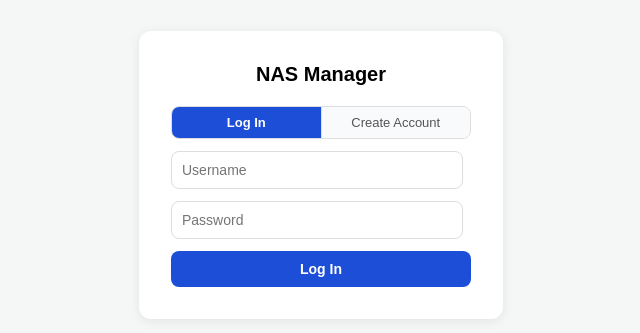
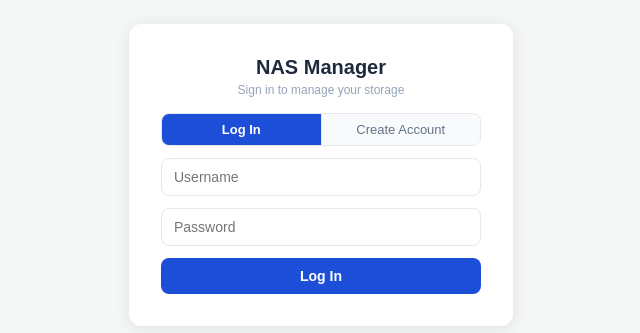
Before and after one commit to csk2q/5531-Project2-Team1, a React (Create React App) app in the folder website/: page / in a window 1280 px wide. Shown: the part 225-558 px from the top of the page, without its empty margins (319-959 px from the left). Built offline with nearby package versions, Linux system fonts and the light colour scheme.

Commit message:
update file list endpoint and remove folder operations for now until implememented

```diff
--- a/website/src/Admin.js
+++ b/website/src/Admin.js
@@ -143,10 +143,13 @@ function Admin({ user, onLogout }) {
   };
 
   return (
-    <div style={{ background: "#f4f7f6", minHeight: "100vh" }}>
+    <div style={{ background: "#f4f7f6", minHeight: "100vh", fontFamily: "Arial, sans-serif" }}>
       <Navbar user={user} onLogout={onLogout} />
       <div style={s.page}>
-        <h2>User Management</h2>
+        <div style={{ marginBottom: "20px" }}>
+          <h2 style={{ margin: "0 0 2px", fontSize: "20px", fontWeight: "700", color: "#1e293b" }}>User Management</h2>
+          <p style={{ margin: 0, fontSize: "13px", color: "#94a3b8" }}>Create and manage user accounts</p>
+        </div>
         <div style={s.layout}>
           <div style={s.userList}>
             {loading && <p style={{ color: "#888", fontSize: "13px" }}>Loading users...</p>}
@@ -278,9 +281,9 @@ function Admin({ user, onLogout }) {
 
 const s = {
   page: {
-    fontFamily: "Arial, sans-serif",
-    background: "#f0f2f5",
-    minHeight: "100vh",
+    padding: "20px 24px 24px",
+    maxWidth: "900px",
+    margin: "0 auto",
   },
   content: { padding: "24px", maxWidth: "860px", margin: "0 auto" },
   heading: { fontSize: "20px", fontWeight: "700", margin: "0 0 20px" },
--- a/website/src/Dashboard.js
+++ b/website/src/Dashboard.js
@@ -49,26 +49,26 @@ const UploadSection = ({ refreshFiles }) => {
 
 const Dashboard = ({ user, onLogout }) => {
   const [files, setFiles] = useState([]);
-  const [folders, setFolders] = useState([]);
-  const [newFolderName, setNewFolderName] = useState("");
-  const [renamingFolder, setRenamingFolder] = useState(null);
-  const [renameValue, setRenameValue] = useState("");
   const [loading, setLoading] = useState(true);
   const [fetchError, setFetchError] = useState("");
+  const [actionMsg, setActionMsg] = useState({ text: "", type: "" });
+
+  const showMsg = (text, type = "success") => {
+    setActionMsg({ text, type });
+    setTimeout(() => setActionMsg({ text: "", type: "" }), 3000);
+  };
 
   const navigate = useNavigate();
 
   const fetchContents = () => {
     setFetchError("");
-    authFetch("/api/storage/folder/contents")
+    authFetch("/api/storage/folder/list/0")
       .then((res) => {
         if (!res.ok) throw new Error("Server error");
         return res.json();
       })
       .then((data) => {
-        const items = Array.isArray(data) ? data : [];
-        setFolders(items.filter((i) => i.type === "folder"));
-        setFiles(items.filter((i) => i.type !== "folder"));
+        setFiles(Array.isArray(data) ? data : []);
       })
       .catch(() => setFetchError("Could not load files. Is the server running?"))
       .finally(() => setLoading(false));
@@ -79,85 +79,14 @@ const Dashboard = ({ user, onLogout }) => {
   }, []);
 
   const handleDeleteFile = async (file) => {
-    if (!window.confirm(`Are you sure you want to delete ${file.name}?`))
-      return;
+    if (!window.confirm(`Delete ${file.name}?`)) return;
     try {
-      const response = await authFetch(
-        `/api/storage/file/delete/${file.id}`,
-        {
-          method: "DELETE",
-        },
-      );
+      const response = await authFetch(`/api/storage/file/delete/${file.id}`, { method: "DELETE" });
       const data = await response.json();
-      alert(data.message);
+      showMsg(data.message || "File deleted.");
       fetchContents();
-    } catch (error) {
-      alert("Delete failed.");
-    }
-  };
-
-  const handleCreateFolder = async () => {
-    if (!newFolderName.trim()) return alert("Please enter a folder name.");
-    try {
-      const response = await authFetch(
-        "/api/storage/folder/create",
-        {
-          method: "POST",
-          headers: { "Content-Type": "application/json" },
-          body: JSON.stringify({ name: newFolderName }),
-        },
-      );
-      const data = await response.json();
-      alert(data.message);
-      setNewFolderName("");
-      fetchContents();
-    } catch (error) {
-      alert("Failed to create folder.");
-    }
-  };
-
-  const handleDeleteFolder = async (folder) => {
-    if (
-      !window.confirm(
-        `Are you sure you want to delete the folder "${folder.name}"?`,
-      )
-    )
-      return;
-    try {
-      const response = await authFetch(
-        "/api/storage/folder/delete",
-        {
-          method: "POST",
-          headers: { "Content-Type": "application/json" },
-          body: JSON.stringify({ id: folder.id }),
-        },
-      );
-      const data = await response.json();
-      alert(data.message);
-      fetchContents();
-    } catch (error) {
-      alert("Failed to delete folder.");
-    }
-  };
-
-  const handleRenameFolder = async (folder) => {
-    if (!renameValue.trim()) return alert("Please enter a new name.");
-    try {
-      const response = await authFetch(
-        "/api/storage/folder/rename",
-        {
-          method: "POST",
-          headers: { "Content-Type": "application/json" },
-          body: JSON.stringify({ id: folder.id, newName: renameValue }),
-        },
-      );
-      const data = await response.json();
-      alert(data.message);
-      setRenamingFolder(null);
-      setRenameValue("");
-      fetchContents();
-    } catch (error) {
-      alert("Failed to rename folder.");
+    } catch {
+      showMsg("Delete failed.", "error");
     }
   };
 
@@ -176,87 +105,25 @@ const Dashboard = ({ user, onLogout }) => {
   return (
     <div style={styles.dashboardContainer}>
       <Navbar user={user} onLogout={onLogout} />
-      {fetchError && (
-        <div style={styles.errorBanner}>{fetchError}</div>
+      {fetchError && <div style={styles.errorBanner}>{fetchError}</div>}
+      {actionMsg.text && (
+        <div style={{ ...styles.errorBanner, background: actionMsg.type === "error" ? "#fef2f2" : "#f0fdf4", color: actionMsg.type === "error" ? "#b91c1c" : "#15803d", borderBottom: `1px solid ${actionMsg.type === "error" ? "#fca5a5" : "#86efac"}` }}>
+          {actionMsg.text}
+        </div>
       )}
+      <div style={styles.pageHeader}>
+        <div>
+          <h2 style={styles.pageTitle}>File Manager</h2>
+          <p style={styles.pageSubtitle}>Manage your files and folders</p>
+        </div>
+      </div>
       <main style={styles.mainContent}>
-        {/* Folders */}
+        {/* Folders — coming soon */}
         <section style={styles.card}>
           <h3>Folders</h3>
-          <ul style={styles.list}>
-            {folders.length > 0 ? (
-              folders.map((folder) => (
-                <li key={folder.id} style={styles.listItem}>
-                  {renamingFolder === folder.id ? (
-                    <div style={{ display: "flex", gap: "6px", flex: 1 }}>
-                      <input
-                        value={renameValue}
-                        onChange={(e) => setRenameValue(e.target.value)}
-                        style={{
-                          flex: 1,
-                          padding: "4px 8px",
-                          borderRadius: "6px",
-                          border: "1px solid #ddd",
-                        }}
-                      />
-                      <button
-                        onClick={() => handleRenameFolder(folder)}
-                        style={styles.smallBtn}
-                      >
-                        Save
-                      </button>
-                      <button
-                        onClick={() => setRenamingFolder(null)}
-                        style={{ ...styles.smallBtn, color: "gray" }}
-                      >
-                        Cancel
-                      </button>
-                    </div>
-                  ) : (
-                    <>
-                      <span>📁 {folder.name}</span>
-                      <div>
-                        <button
-                          onClick={() => {
-                            setRenamingFolder(folder.id);
-                            setRenameValue(folder.name);
-                          }}
-                          style={styles.smallBtn}
-                        >
-                          Rename
-                        </button>
-                        <button
-                          onClick={() => handleDeleteFolder(folder)}
-                          style={{ ...styles.smallBtn, color: "red" }}
-                        >
-                          Delete
-                        </button>
-                      </div>
-                    </>
-                  )}
-                </li>
-              ))
-            ) : (
-              <p>No folders found.</p>
-            )}
-          </ul>
-          <div style={{ marginTop: "16px", display: "flex", gap: "8px" }}>
-            <input
-              placeholder="New folder name"
-              value={newFolderName}
-              onChange={(e) => setNewFolderName(e.target.value)}
-              style={{
-                flex: 1,
-                padding: "6px 10px",
-                borderRadius: "6px",
-                border: "1px solid #ddd",
-                fontSize: "14px",
-              }}
-            />
-            <button onClick={handleCreateFolder} style={styles.actionBtn}>
-              Create
-            </button>
-          </div>
+          <p style={{ color: "#888", fontSize: "13px", margin: "0 0 8px" }}>
+            Folder management is not yet available.
+          </p>
         </section>
 
         {/* Files */}
@@ -266,7 +133,14 @@ const Dashboard = ({ user, onLogout }) => {
             {files.length > 0 ? (
               files.map((file) => (
                 <li key={file.id} style={styles.listItem}>
-                  <span>📄 {file.name}</span>
+                  <div>
+                    <span style={{ fontWeight: "600" }}>{file.name}</span>
+                    {file.size != null && (
+                      <span style={{ marginLeft: "8px", fontSize: "12px", color: "#888" }}>
+                        {(file.size / 1024).toFixed(1)} KB
+                      </span>
+                    )}
+                  </div>
                   <div>
                     <button
                       onClick={() =>
@@ -288,7 +162,7 @@ const Dashboard = ({ user, onLogout }) => {
                 </li>
               ))
             ) : (
-              <p>No files found on server.</p>
+              <p style={{ color: "#888", fontSize: "13px" }}>No files found on server.</p>
             )}
           </ul>
           <UploadSection refreshFiles={fetchContents} />
@@ -298,7 +172,6 @@ const Dashboard = ({ user, onLogout }) => {
           <section style={{ ...styles.card, borderTop: "4px solid red" }}>
             <h3 style={{ margin: "0 0 12px" }}>Admin Quick Access</h3>
             <p style={{ margin: "0 0 16px", fontSize: "13px", color: "#666" }}>
-              <span style={{ color: "#2ecc71", marginRight: "6px" }}>●</span>
               System Online
             </p>
             <button
@@ -326,11 +199,19 @@ const styles = {
     backgroundColor: "#f4f7f6",
     minHeight: "100vh",
   },
+  pageHeader: {
+    padding: "20px 24px 0",
+    display: "flex",
+    justifyContent: "space-between",
+    alignItems: "flex-start",
+  },
+  pageTitle: { margin: "0 0 2px", fontSize: "20px", fontWeight: "700", color: "#1e293b" },
+  pageSubtitle: { margin: 0, fontSize: "13px", color: "#94a3b8" },
   mainContent: {
     display: "grid",
     gridTemplateColumns: "1fr 1fr",
-    gap: "30px",
-    padding: "24px",
+    gap: "24px",
+    padding: "16px 24px 24px",
   },
   card: {
     padding: "20px",
--- a/website/src/Login.js
+++ b/website/src/Login.js
@@ -2,19 +2,18 @@ import { useState } from "react";
 import { setToken } from "./api";
 
 function Login({ onLogin }) {
-  const [mode, setMode] = useState("login"); // "login" | "register"
+  const [mode, setMode] = useState("login");
   const [username, setUsername] = useState("");
   const [password, setPassword] = useState("");
   const [confirmPassword, setConfirmPassword] = useState("");
   const [error, setError] = useState("");
-  const [success, setSuccess] = useState("");
+  const [loading, setLoading] = useState(false);
 
   const resetForm = () => {
     setUsername("");
     setPassword("");
     setConfirmPassword("");
     setError("");
-    setSuccess("");
   };
 
   const switchMode = (newMode) => {
@@ -22,17 +21,19 @@ function Login({ onLogin }) {
     setMode(newMode);
   };
 
+  const doLogin = (data, fallbackUsername) => {
+    const token = data.token || data.access_token;
+    if (token) setToken(token);
+    const isAdmin = data.is_admin || (data.user && data.user.is_admin) || false;
+    const role = data.role || (isAdmin ? "admin" : "user");
+    const name = (data.user && data.user.username) || fallbackUsername;
+    onLogin({ name, role });
+  };
+
   const handleLogin = async (e) => {
     e.preventDefault();
     setError("");
-
-    if (username === "admin" && password === "123") {
-      const mockData = { token: "dev-token-123", role: "admin" };
-      setToken(mockData.token);
-      onLogin({ name: username, role: mockData.role });
-      return;
-    }
-
+    setLoading(true);
     try {
       const response = await fetch("http://127.0.0.1:5000/api/auth/login", {
         method: "POST",
@@ -41,28 +42,25 @@ function Login({ onLogin }) {
       });
       const data = await response.json();
       if (response.ok) {
-        const token = data.token || data.access_token;
-        if (token) setToken(token);
-        const isAdmin = data.is_admin || (data.user && data.user.is_admin) || false;
-        const role = data.role || (isAdmin ? "admin" : "user");
-        const name = (data.user && data.user.username) || username;
-        onLogin({ name, role });
+        doLogin(data, username);
       } else {
         setError(data.message || "Invalid username or password.");
       }
     } catch {
       setError("Can't reach server.");
+    } finally {
+      setLoading(false);
     }
   };
 
   const handleRegister = async (e) => {
     e.preventDefault();
     setError("");
-    setSuccess("");
     if (password !== confirmPassword) {
       setError("Passwords do not match.");
       return;
     }
+    setLoading(true);
     try {
       const response = await fetch("http://127.0.0.1:5000/api/auth/register", {
         method: "POST",
@@ -71,141 +69,82 @@ function Login({ onLogin }) {
       });
       const data = await response.json();
       if (response.ok) {
-        setSuccess("Account created! You can now log in.");
-        setTimeout(() => switchMode("login"), 1500);
+        // Auto-login using the token returned by register
+        doLogin(data, username);
       } else {
         setError(data.message || "Registration failed.");
       }
     } catch {
       setError("Can't reach server.");
+    } finally {
+      setLoading(false);
     }
   };
 
   const inputStyle = {
-    padding: "10px",
-    border: "1px solid #ddd",
+    padding: "10px 12px",
+    border: "1px solid #e5e7eb",
     borderRadius: "8px",
     fontSize: "14px",
-    width: "90%",
+    width: "100%",
+    boxSizing: "border-box",
+    fontFamily: "Arial, sans-serif",
   };
 
   return (
-    <div
-      style={{
-        background: "#f4f7f6",
-        minHeight: "100vh",
-        display: "flex",
-        alignItems: "center",
-        justifyContent: "center",
-      }}
-    >
+    <div style={{ background: "#f4f7f6", minHeight: "100vh", display: "flex", alignItems: "center", justifyContent: "center", fontFamily: "Arial, sans-serif" }}>
       <form
         onSubmit={mode === "login" ? handleLogin : handleRegister}
-        style={{
-          display: "flex",
-          flexDirection: "column",
-          gap: "12px",
-          width: "300px",
-          padding: "32px",
-          background: "white",
-          borderRadius: "12px",
-          boxShadow: "0 2px 12px rgba(0,0,0,0.08)",
-          fontFamily: "Arial, sans-serif",
-        }}
+        style={{ display: "flex", flexDirection: "column", gap: "12px", width: "320px", padding: "32px", background: "white", borderRadius: "12px", boxShadow: "0 2px 16px rgba(0,0,0,0.09)" }}
       >
-        <h2 style={{ textAlign: "center", margin: "0 0 8px", fontSize: "20px" }}>
-          NAS Manager
-        </h2>
+        <div style={{ textAlign: "center", marginBottom: "4px" }}>
+          <h2 style={{ margin: "0 0 4px", fontSize: "20px", fontWeight: "700", color: "#1e293b" }}>NAS Manager</h2>
+          <p style={{ margin: 0, fontSize: "12px", color: "#94a3b8" }}>Sign in to manage your storage</p>
+        </div>
 
         {/* Tab switcher */}
-        <div style={{ display: "flex", borderRadius: "8px", overflow: "hidden", border: "1px solid #ddd" }}>
+        <div style={{ display: "flex", borderRadius: "8px", overflow: "hidden", border: "1px solid #e5e7eb" }}>
+          {["login", "register"].map((m) => (
             <button
+              key={m}
               type="button"
-            onClick={() => switchMode("login")}
+              onClick={() => switchMode(m)}
               style={{
                 flex: 1,
                 padding: "8px",
                 border: "none",
+                borderLeft: m === "register" ? "1px solid #e5e7eb" : "none",
                 cursor: "pointer",
                 fontSize: "13px",
-              background: mode === "login" ? "#1d4ed8" : "#f9fafb",
-              color: mode === "login" ? "white" : "#555",
-              fontWeight: mode === "login" ? "bold" : "normal",
+                background: mode === m ? "#1d4ed8" : "#f9fafb",
+                color: mode === m ? "white" : "#64748b",
+                fontWeight: mode === m ? "700" : "400",
+                transition: "all 0.15s",
               }}
             >
-            Log In
+              {m === "login" ? "Log In" : "Create Account"}
             </button>
-          <button
-            type="button"
-            onClick={() => switchMode("register")}
-            style={{
-              flex: 1,
-              padding: "8px",
-              border: "none",
-              borderLeft: "1px solid #ddd",
-              cursor: "pointer",
-              fontSize: "13px",
-              background: mode === "register" ? "#1d4ed8" : "#f9fafb",
-              color: mode === "register" ? "white" : "#555",
-              fontWeight: mode === "register" ? "bold" : "normal",
-            }}
-          >
-            Create Account
-          </button>
+          ))}
         </div>
 
         {error && (
-          <p style={{ color: "#b91c1c", background: "#fef2f2", padding: "10px", borderRadius: "8px", margin: 0, fontSize: "13px" }}>
+          <p style={{ color: "#b91c1c", background: "#fef2f2", padding: "10px", borderRadius: "8px", margin: 0, fontSize: "13px", border: "1px solid #fca5a5" }}>
             {error}
           </p>
         )}
-        {success && (
-          <p style={{ color: "#15803d", background: "#f0fdf4", padding: "10px", borderRadius: "8px", margin: 0, fontSize: "13px" }}>
-            {success}
-          </p>
-        )}
 
-        <input
-          placeholder="Username"
-          value={username}
-          onChange={(e) => setUsername(e.target.value)}
-          style={inputStyle}
-          required
-        />
-        <input
-          placeholder="Password"
-          type="password"
-          value={password}
-          onChange={(e) => setPassword(e.target.value)}
-          style={inputStyle}
-          required
-        />
+        <input placeholder="Username" value={username} onChange={(e) => setUsername(e.target.value)} style={inputStyle} required />
+        <input placeholder="Password" type="password" value={password} onChange={(e) => setPassword(e.target.value)} style={inputStyle} required />
         {mode === "register" && (
-          <input
-            placeholder="Confirm Password"
-            type="password"
-            value={confirmPassword}
-            onChange={(e) => setConfirmPassword(e.target.value)}
-            style={inputStyle}
-            required
-          />
+          <input placeholder="Confirm Password" type="password" value={confirmPassword} onChange={(e) => setConfirmPassword(e.target.value)} style={inputStyle} required />
         )}
 
         <button
           type="submit"
-          style={{
-            padding: "10px",
-            border: "none",
-            borderRadius: "8px",
-            width: "100%",
-            background: "#1d4ed8",
-            color: "white",
-            fontSize: "14px",
-            fontWeight: "bold",
-            cursor: "pointer",
-          }}
+          disabled={loading}
+          style={{ padding: "10px", border: "none", borderRadius: "8px", width: "100%", background: loading ? "#93c5fd" : "#1d4ed8", color: "white", fontSize: "14px", fontWeight: "700", cursor: loading ? "not-allowed" : "pointer", transition: "background 0.15s" }}
         >
-          {mode === "login" ? "Log In" : "Create Account"}
+          {loading ? "Please wait..." : mode === "login" ? "Log In" : "Create Account"}
         </button>
       </form>
     </div>
--- a/website/src/Settings.js
+++ b/website/src/Settings.js
@@ -107,10 +107,13 @@ function Settings({ user, onLogout }) {
   };
 
   return (
-    <div>
+    <div style={{ background: "#f4f7f6", minHeight: "100vh", fontFamily: "Arial, sans-serif" }}>
       <Navbar user={user} onLogout={onLogout} />
       <div style={s.page}>
-        <h2>Backup & Restore Settings</h2>
+        <div style={{ marginBottom: "20px" }}>
+          <h2 style={{ margin: "0 0 2px", fontSize: "20px", fontWeight: "700", color: "#1e293b" }}>Backup & Restore</h2>
+          <p style={{ margin: 0, fontSize: "13px", color: "#94a3b8" }}>Schedule automatic backups and restore from history</p>
+        </div>
         <div style={s.card}>
           <h3 style={s.cardTitle}>Backup Schedule</h3>
           <div style={s.field}>
@@ -206,9 +209,9 @@ function Settings({ user, onLogout }) {
 
 const s = {
   page: {
-    fontFamily: "Arial, sans-serif",
-    background: "#f0f2f5",
-    minHeight: "100vh",
+    padding: "20px 24px 24px",
+    maxWidth: "720px",
+    margin: "0 auto",
   },
   content: { padding: "24px", maxWidth: "680px", margin: "0 auto" },
   heading: { fontSize: "20px", fontWeight: "700", margin: "0 0 20px" },
@@ -220,7 +223,7 @@ const s = {
   },
   cardTitle: { fontSize: "15px", fontWeight: "700", margin: 0 },
   formGrid: { display: "grid", gridTemplateColumns: "1fr 1fr", gap: "14px" },
-  intervalGrid: { display: "grid", gridTemplateColumns: "repeat(4, 1fr)", gap: "10px" },
+  intervalGrid: { display: "flex", gap: "10px" },
   field: { display: "flex", flexDirection: "column", gap: "5px" },
   label: {
     fontSize: "11px",
```
Also changed, not shown: website/src/Monitoring.js (+7 -4 lines). Lines whose indentation alone changed are shown as unchanged.
